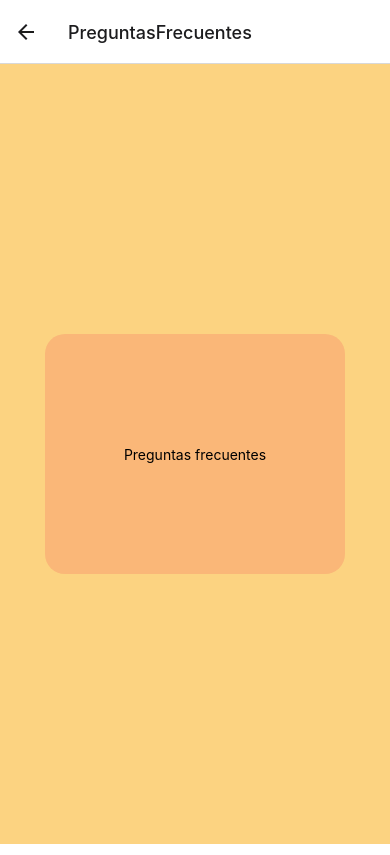
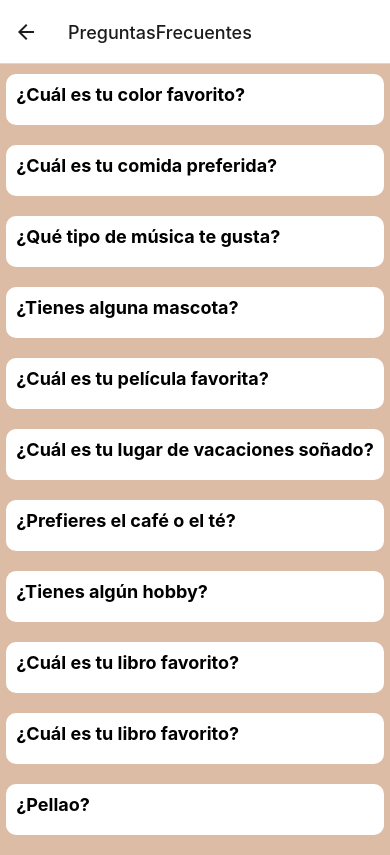
Before and after one commit to SebaMonte07/INFO208_Proyecto, a React Native app: screen /PreguntasFrecuentes in a window 390 px wide. Built offline with nearby package versions, Linux system fonts and the light colour scheme.

Commit message:
avance con PreFrec

```diff
--- a/screens/PregFrecScreen.js
+++ b/screens/PregFrecScreen.js
@@ -1,33 +1,77 @@
-import React from 'react';
-import { StyleSheet, View, Text } from 'react-native';
+import React, { useState } from 'react';
+import { View, Text, StyleSheet, ScrollView, TouchableOpacity } from 'react-native';
 
 const PregFrecScreen = ({ navigation }) => {
+  const [preguntasRespuestas, setPreguntasRespuestas] = useState([
+    { pregunta: '¿Cuál es tu color favorito?', respuesta: 'Mi color favorito es el azul.' },
+    { pregunta: '¿Cuál es tu comida preferida?', respuesta: 'Me encanta la pizza.' },
+    { pregunta: '¿Qué tipo de música te gusta?', respuesta: 'Me gusta escuchar música pop.' },
+    { pregunta: '¿Tienes alguna mascota?', respuesta: 'Sí, tengo un perro llamado Max.' },
+    { pregunta: '¿Cuál es tu película favorita?', respuesta: 'Mi película favorita es Inception.' },
+    { pregunta: '¿Cuál es tu lugar de vacaciones soñado?', respuesta: 'Me encantaría visitar Japón.' },
+    { pregunta: '¿Prefieres el café o el té?', respuesta: 'Prefiero el té.' },
+    { pregunta: '¿Tienes algún hobby?', respuesta: 'Sí, me gusta pintar en mi tiempo libre.' },
+    { pregunta: '¿Cuál es tu libro favorito?', respuesta: 'Mi libro favorito es El señor de los anillos.' },
+    { pregunta: '¿Cuál es tu libro favorito?', respuesta: 'Mi libro favorito es El señor de los anillos.' },
+    { pregunta: '¿Pellao?', respuesta: 'si.' },
+  ]);
 
-    return(
+  const [preguntaSeleccionada, setPreguntaSeleccionada] = useState(null);
+
+  const handlePreguntaPress = (index) => {
+    setPreguntaSeleccionada(index === preguntaSeleccionada ? null : index);
+  };
+
+  return (
     <View style={styles.container}>
-        <View style={styles.container2} height={300}>
-          <Text>Preguntas frecuentes</Text>
+      <ScrollView contentContainerStyle={styles.preguntasContainer}>
+        {preguntasRespuestas.map((item, index) => (
+          <TouchableOpacity
+            key={index}
+            style={styles.preguntaContainer}
+            onPress={() => handlePreguntaPress(index)}
+          >
+            <Text style={styles.pregunta}>{item.pregunta}</Text>
+            {preguntaSeleccionada === index && (
+              <Text style={styles.respuesta}>{item.respuesta}</Text>
+            )}
+          </TouchableOpacity>
+        ))}
+      </ScrollView>
     </View>
-      </View>
-
   );
-  }
+};
 
 const styles = StyleSheet.create({
   container: {
     flex: 1,
-      backgroundColor: '#fcd381',
+    backgroundColor: '#dcbca4',
     justifyContent: 'center',
     alignItems: 'center',
+    width: '100%',
   },
 
-    container2: {
-      backgroundColor: '#fab778',
-      height: 240,
-      width: 300,
+  preguntasContainer: {
+    flexDirection: 'column',
+    justifyContent: 'flex-start',
     alignItems: 'center',
-      justifyContent: 'center',
-      borderRadius: 20,
+    marginTop: 10,
+  },
+  preguntaContainer: {
+    marginBottom: 20,
+    backgroundColor: '#fff',
+    padding: 10,
+    borderRadius: 10,
+    elevation: 3,
+    width: '100%',
+  },
+  pregunta: {
+    fontSize: 18,
+    fontWeight: 'bold',
+    marginBottom: 10,
+  },
+  respuesta: {
+    fontSize: 16,
   },
 });
 
```
Lines whose indentation alone changed are shown as unchanged.
